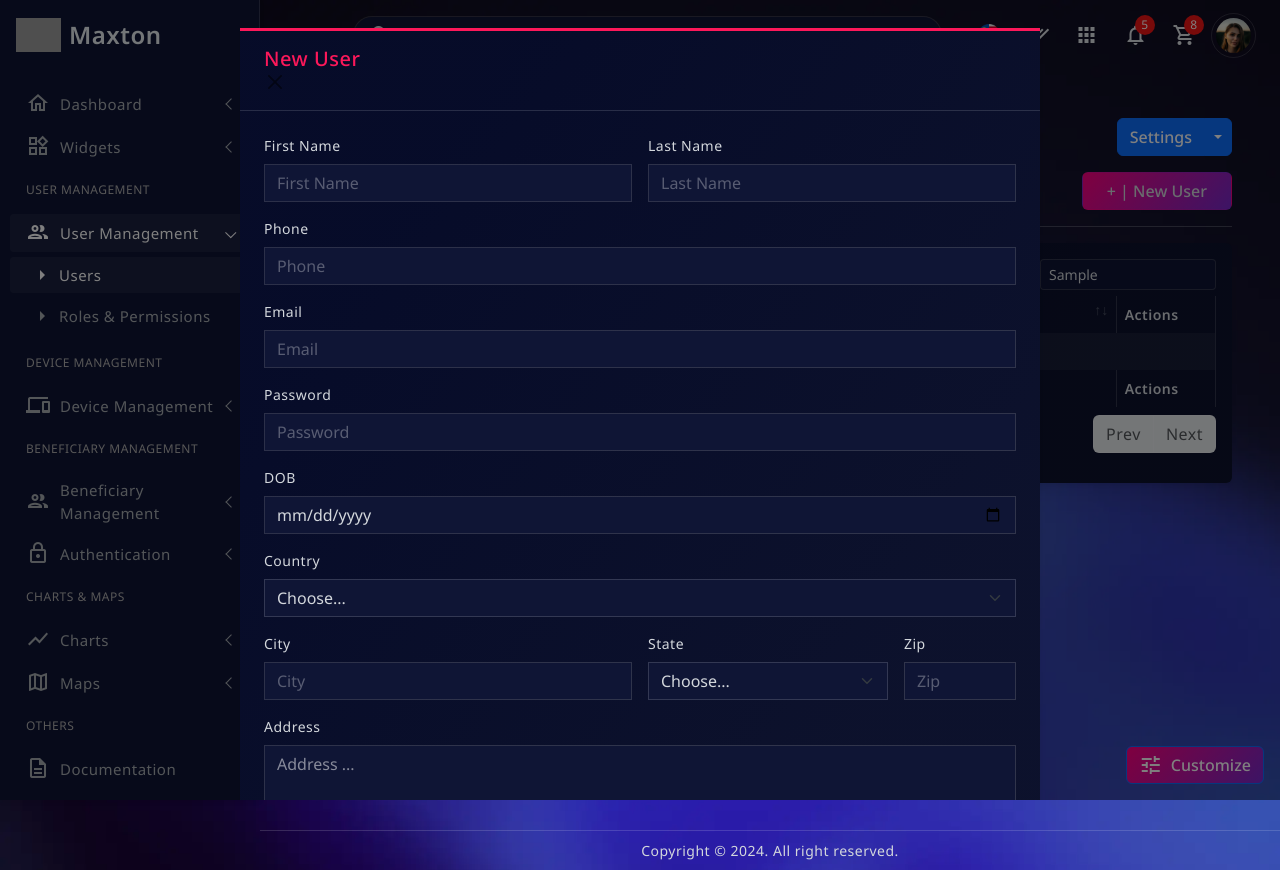
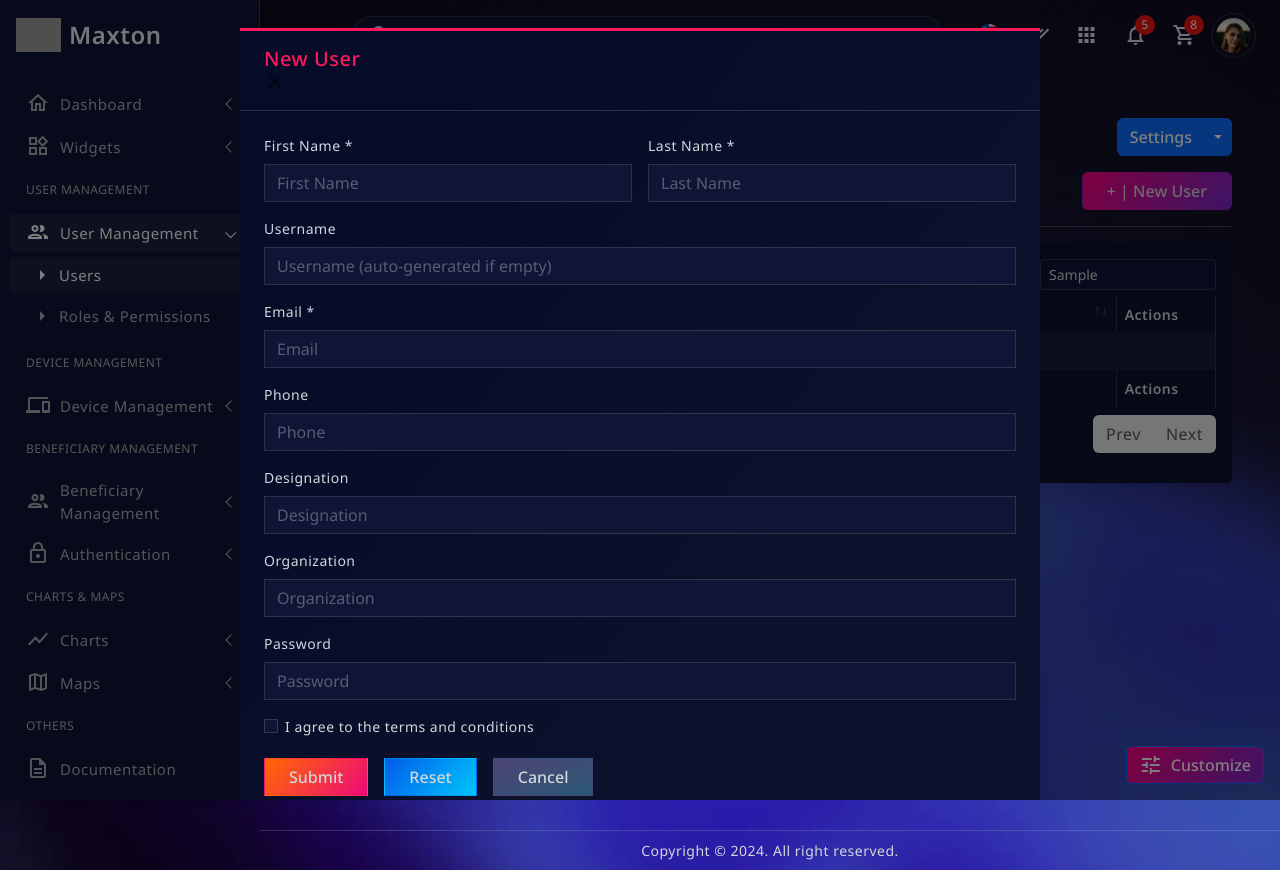
Before and after one commit to rexfordnyrk/telemetry-web, a React (Create React App) app in the folder react-maxton/: page /user-management/users in a window 1280 px wide. Both pictures are taken after typing "Sample" into the empty fields and a click on the button "+ | New User". Built offline with nearby package versions, Linux system fonts and the light colour scheme; grey boxes are pictures that could not be loaded.

Commit message:
Rewrite NewUserModal with updated form fields
cgen-3f395003998942a490a68ee92f10f632

```diff
--- a/react-maxton/src/components/NewUserModal.tsx
+++ b/react-maxton/src/components/NewUserModal.tsx
@@ -115,7 +115,10 @@ const NewUserModal: React.FC<NewUserModalProps> = ({ show, onClose }) => {
       style={{ backgroundColor: "rgba(0,0,0,0.5)" }}
       onClick={onClose}
     >
-      <div className="modal-dialog modal-lg">
+      <div
+        className="modal-dialog modal-lg"
+        onClick={(e) => e.stopPropagation()}
+      >
         <div
           className="card border-top border-3 border-danger rounded-0"
           onClick={(e) => e.stopPropagation()}
@@ -131,7 +134,7 @@ const NewUserModal: React.FC<NewUserModalProps> = ({ show, onClose }) => {
           <div className="card-body p-4">
             <form className="row g-3" onSubmit={handleSubmit}>
               <div className="col-md-6">
-                <label className="form-label">First Name</label>
+                <label className="form-label">First Name *</label>
                 <input
                   type="text"
                   className="form-control rounded-0"
@@ -139,10 +142,11 @@ const NewUserModal: React.FC<NewUserModalProps> = ({ show, onClose }) => {
                   placeholder="First Name"
                   value={formData.first_name}
                   onChange={handleInputChange}
+                  required
                 />
               </div>
               <div className="col-md-6">
-                <label className="form-label">Last Name</label>
+                <label className="form-label">Last Name *</label>
                 <input
                   type="text"
                   className="form-control rounded-0"
@@ -150,6 +154,30 @@ const NewUserModal: React.FC<NewUserModalProps> = ({ show, onClose }) => {
                   placeholder="Last Name"
                   value={formData.last_name}
                   onChange={handleInputChange}
+                  required
+                />
+              </div>
+              <div className="col-md-12">
+                <label className="form-label">Username</label>
+                <input
+                  type="text"
+                  className="form-control rounded-0"
+                  name="username"
+                  placeholder="Username (auto-generated if empty)"
+                  value={formData.username}
+                  onChange={handleInputChange}
+                />
+              </div>
+              <div className="col-md-12">
+                <label className="form-label">Email *</label>
+                <input
+                  type="email"
+                  className="form-control rounded-0"
+                  name="email"
+                  placeholder="Email"
+                  value={formData.email}
+                  onChange={handleInputChange}
+                  required
                 />
               </div>
               <div className="col-md-12">
@@ -164,13 +192,24 @@ const NewUserModal: React.FC<NewUserModalProps> = ({ show, onClose }) => {
                 />
               </div>
               <div className="col-md-12">
-                <label className="form-label">Email</label>
+                <label className="form-label">Designation</label>
                 <input
-                  type="email"
+                  type="text"
                   className="form-control rounded-0"
-                  name="email"
-                  placeholder="Email"
-                  value={formData.email}
+                  name="designation"
+                  placeholder="Designation"
+                  value={formData.designation}
+                  onChange={handleInputChange}
+                />
+              </div>
+              <div className="col-md-12">
+                <label className="form-label">Organization</label>
+                <input
+                  type="text"
+                  className="form-control rounded-0"
+                  name="organization"
+                  placeholder="Organization"
+                  value={formData.organization}
                   onChange={handleInputChange}
                 />
               </div>
@@ -186,77 +225,6 @@ const NewUserModal: React.FC<NewUserModalProps> = ({ show, onClose }) => {
                 />
               </div>
               <div className="col-md-12">
-                <label className="form-label">DOB</label>
-                <input
-                  type="date"
-                  className="form-control rounded-0"
-                  name="dob"
-                  value={formData.dob}
-                  onChange={handleInputChange}
-                />
-              </div>
-              <div className="col-md-12">
-                <label className="form-label">Country</label>
-                <select
-                  className="form-select rounded-0"
-                  name="country"
-                  value={formData.country}
-                  onChange={handleInputChange}
-                >
-                  <option value="">Choose...</option>
-                  <option value="United States">United States</option>
-                  <option value="Canada">Canada</option>
-                  <option value="United Kingdom">United Kingdom</option>
-                </select>
-              </div>
-              <div className="col-md-6">
-                <label className="form-label">City</label>
-                <input
-                  type="text"
-                  className="form-control rounded-0"
-                  name="city"
-                  placeholder="City"
-                  value={formData.city}
-                  onChange={handleInputChange}
-                />
-              </div>
-              <div className="col-md-4">
-                <label className="form-label">State</label>
-                <select
-                  className="form-select rounded-0"
-                  name="state"
-                  value={formData.state}
-                  onChange={handleInputChange}
-                >
-                  <option value="">Choose...</option>
-                  <option value="NY">New York</option>
-                  <option value="CA">California</option>
-                  <option value="TX">Texas</option>
-                </select>
-              </div>
-              <div className="col-md-2">
-                <label className="form-label">Zip</label>
-                <input
-                  type="text"
-                  className="form-control rounded-0"
-                  name="zip"
-                  placeholder="Zip"
-                  value={formData.zip}
-                  onChange={handleInputChange}
-                />
-              </div>
-              <div className="col-md-12">
-                <label className="form-label">Address</label>
-                <textarea
-                  className="form-control rounded-0"
-                  name="address"
-                  placeholder="Address ..."
-                  rows={3}
-                  value={formData.address}
-                  onChange={handleInputChange}
-                />
-              </div>
-              <div className="col-md-12">
                 <div className="form-check">
                   <input
                     className="form-check-input rounded-0"
@@ -265,7 +233,9 @@ const NewUserModal: React.FC<NewUserModalProps> = ({ show, onClose }) => {
                     checked={formData.agree}
                     onChange={handleInputChange}
                   />
-                  <label className="form-check-label">Check me out</label>
+                  <label className="form-check-label">
+                    I agree to the terms and conditions
+                  </label>
                 </div>
               </div>
               <div className="col-md-12">
```
